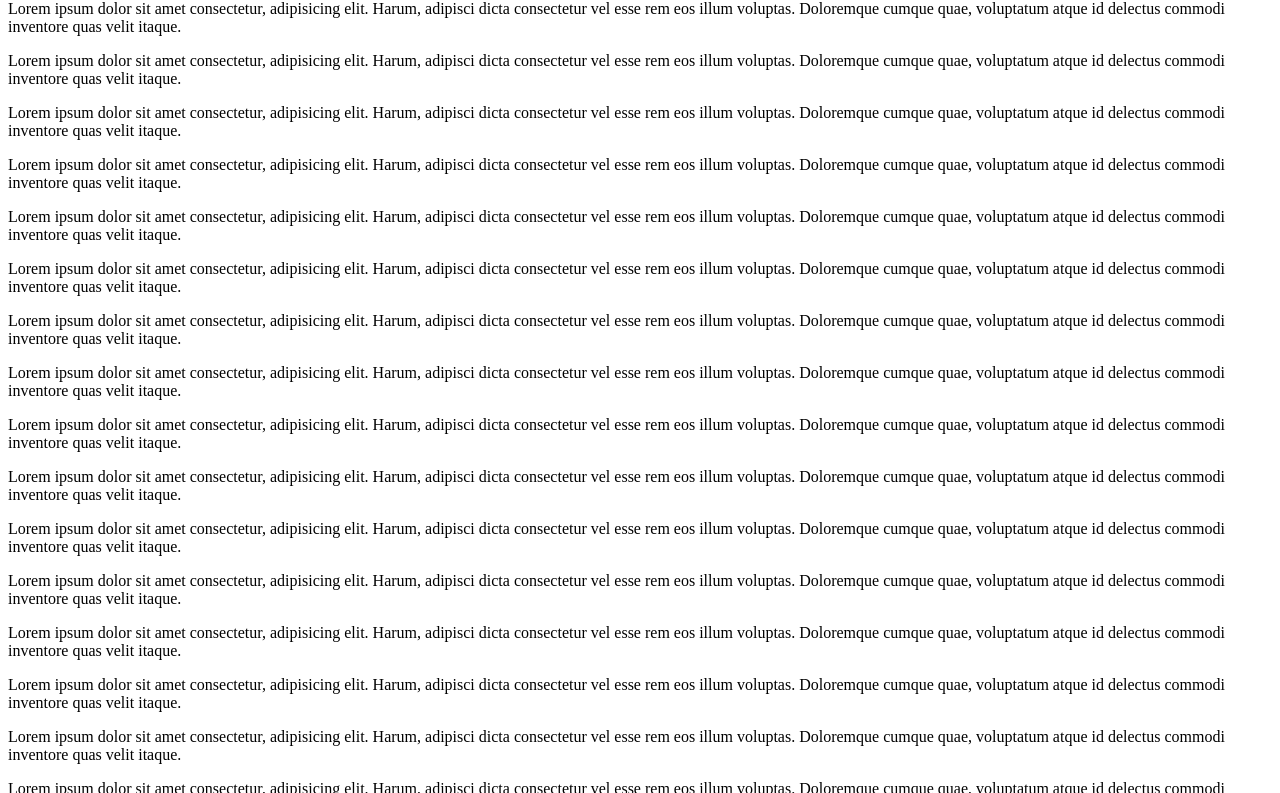
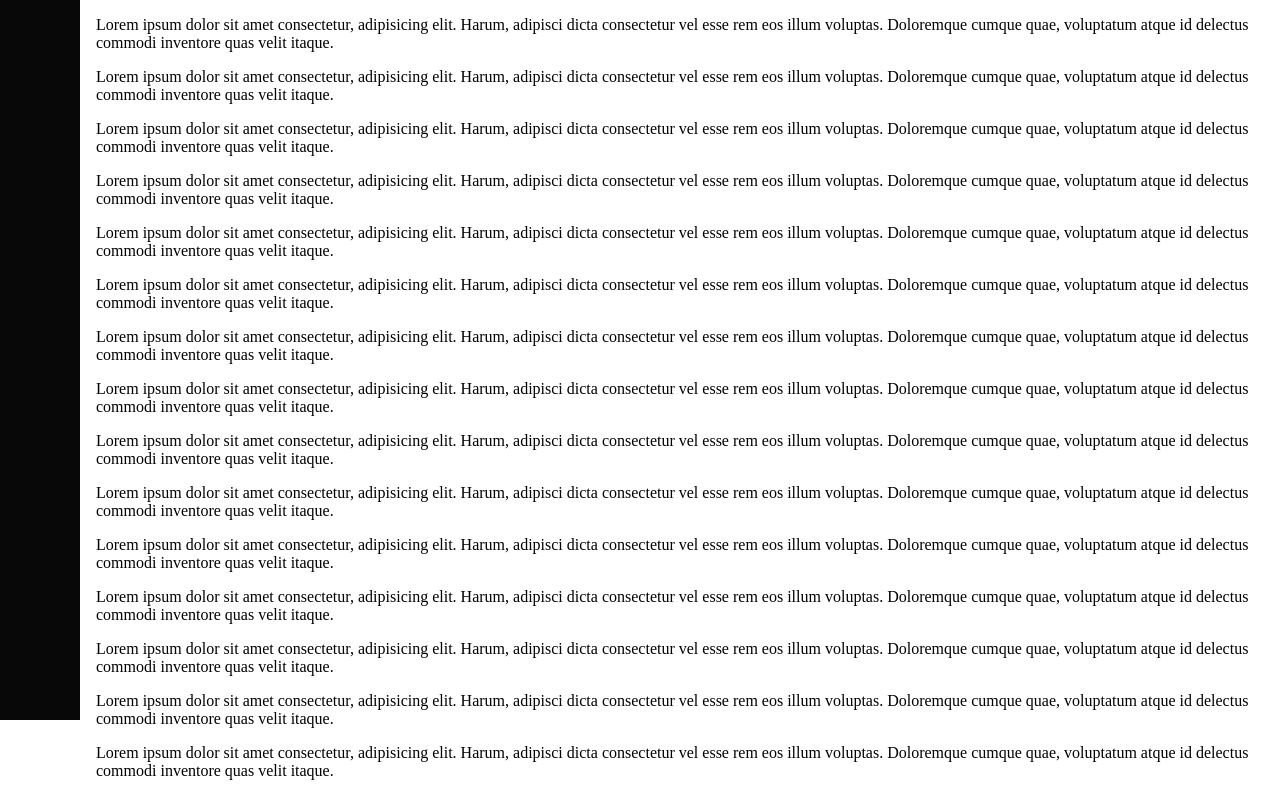
Before and after one commit to julie-237/Animated-responsive-Navbar--css, a plain HTML site: page index.html in a window 1280 px wide. Shown: the part 80-873 px from the top of the page. Drawn offline with Linux system fonts and the light colour scheme.

Commit message:
applied some styles to my default scrollbar and my navbar

```diff
--- a/index.html
+++ b/index.html
@@ -4,8 +4,10 @@
     <meta charset="UTF-8">
     <meta name="viewport" content="width=device-width, initial-scale=1.0">
     <title>Animated-responsive-Navbar--css</title>
+    <link rel="stylesheet" href="style.css">
 </head>
 <body>
+    <nav class="navbar"></nav>
     <main>
         <h1>css is cool</h1>
         <div>
--- /dev/null
+++ b/style.css
@@ -0,0 +1,34 @@
+:root{
+    font-size: 16px;
+}
+
+body{
+    color: black;
+    background-color: white;
+    padding: 0;
+    margin: 0;
+}
+
+body::-webkit-scrollbar {
+     width:0.25rem;
+}
+
+body::-webkit-scrollbar-track {
+    background-color: rgb(8, 8, 8);
+}
+
+body::-webkit-scrollbar-thumb {
+    background-color: rgb(119, 40, 194);
+}
+
+main{
+    margin-left: 5rem;
+    padding: 1rem;
+}
+
+.navbar {
+    width: 5rem;
+    height: 100vh;
+    position: fixed;
+    background-color: rgb(8, 8, 8);
+}
```
